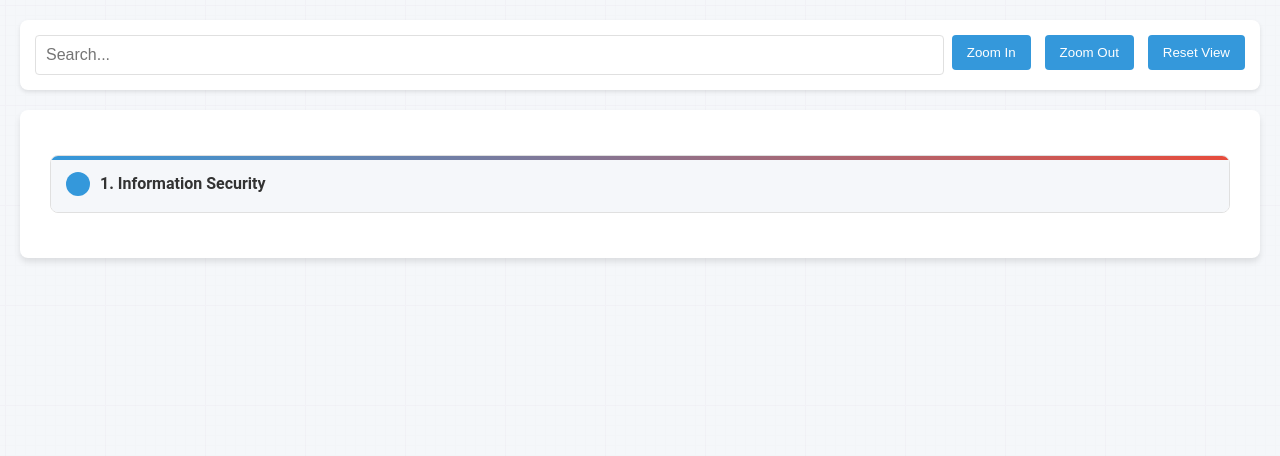
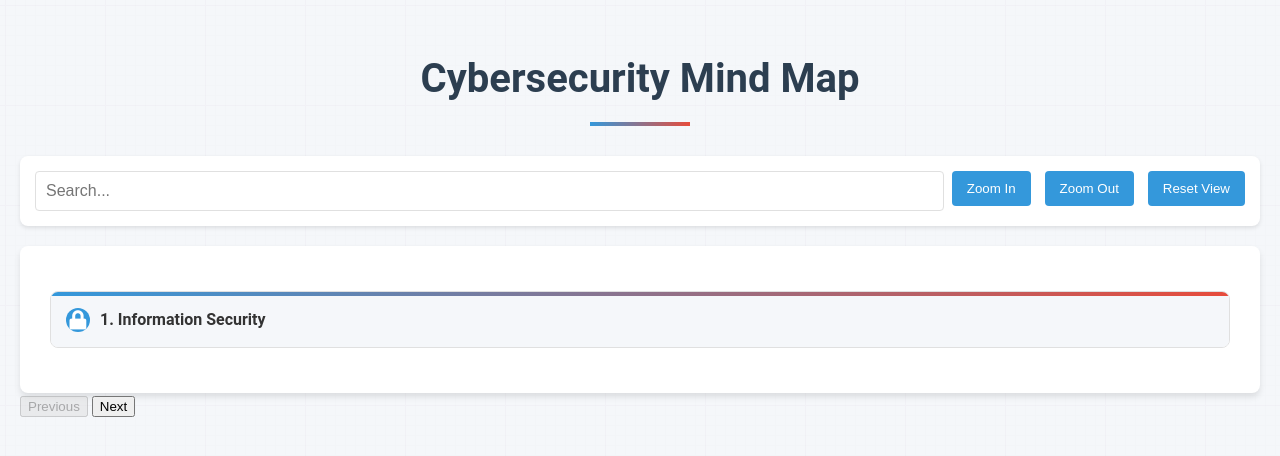
Before and after one commit to VijayaCh2024/cybersecurity-mindmap, a plain HTML site: page index.html in a window 1280 px wide. Drawn offline with Linux system fonts and the light colour scheme.

Commit message:
Update index.html

```diff
--- a/index.html
+++ b/index.html
@@ -3,10 +3,12 @@
 <head>
     <meta charset="UTF-8">
     <meta name="viewport" content="width=device-width, initial-scale=1.0">
-    <title>Interactive Cybersecurity Mind Map</title>
+    <title>Cybersecurity Mind Map</title>
+    <link rel="stylesheet" href="https://cdnjs.cloudflare.com/ajax/libs/font-awesome/5.15.3/css/all.min.css">
     <link rel="stylesheet" href="styles.css">
 </head>
 <body>
+    <h1>Cybersecurity Mind Map</h1>
     <div class="controls">
         <div class="search-container">
             <input type="text" id="search" placeholder="Search...">
@@ -20,9 +22,9 @@
     <div class="mind-map" id="mindMap">
         <!-- Mind map content will be dynamically generated here -->
     </div>
-    <div id="popup" class="popup">
-        <span class="popup-close">&times;</span>
-        <div id="popupContent"></div>
+    <div class="navigation-controls">
+        <button id="prevButton">Previous</button>
+        <button id="nextButton">Next</button>
     </div>
 
     <script src="script.js"></script>
```
